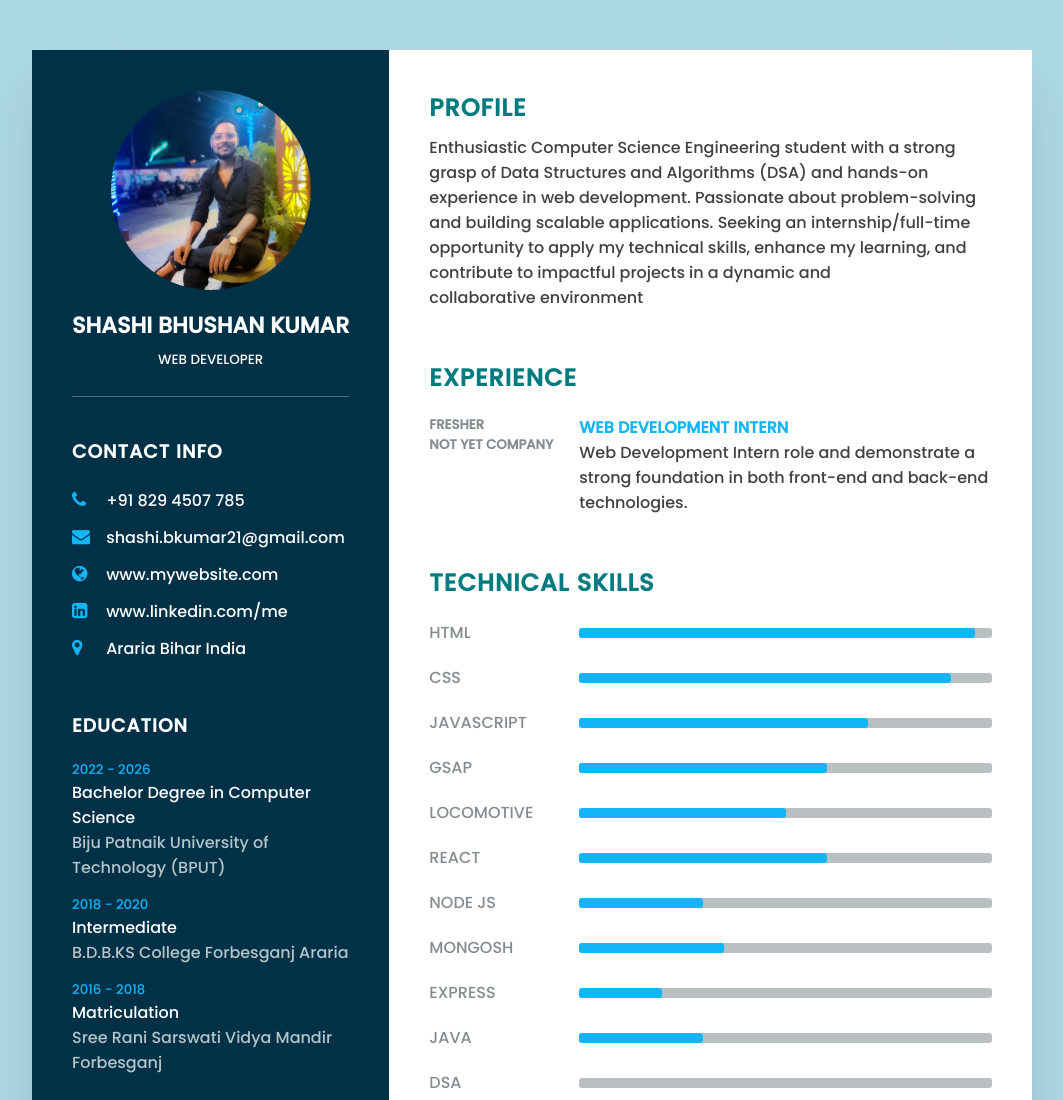
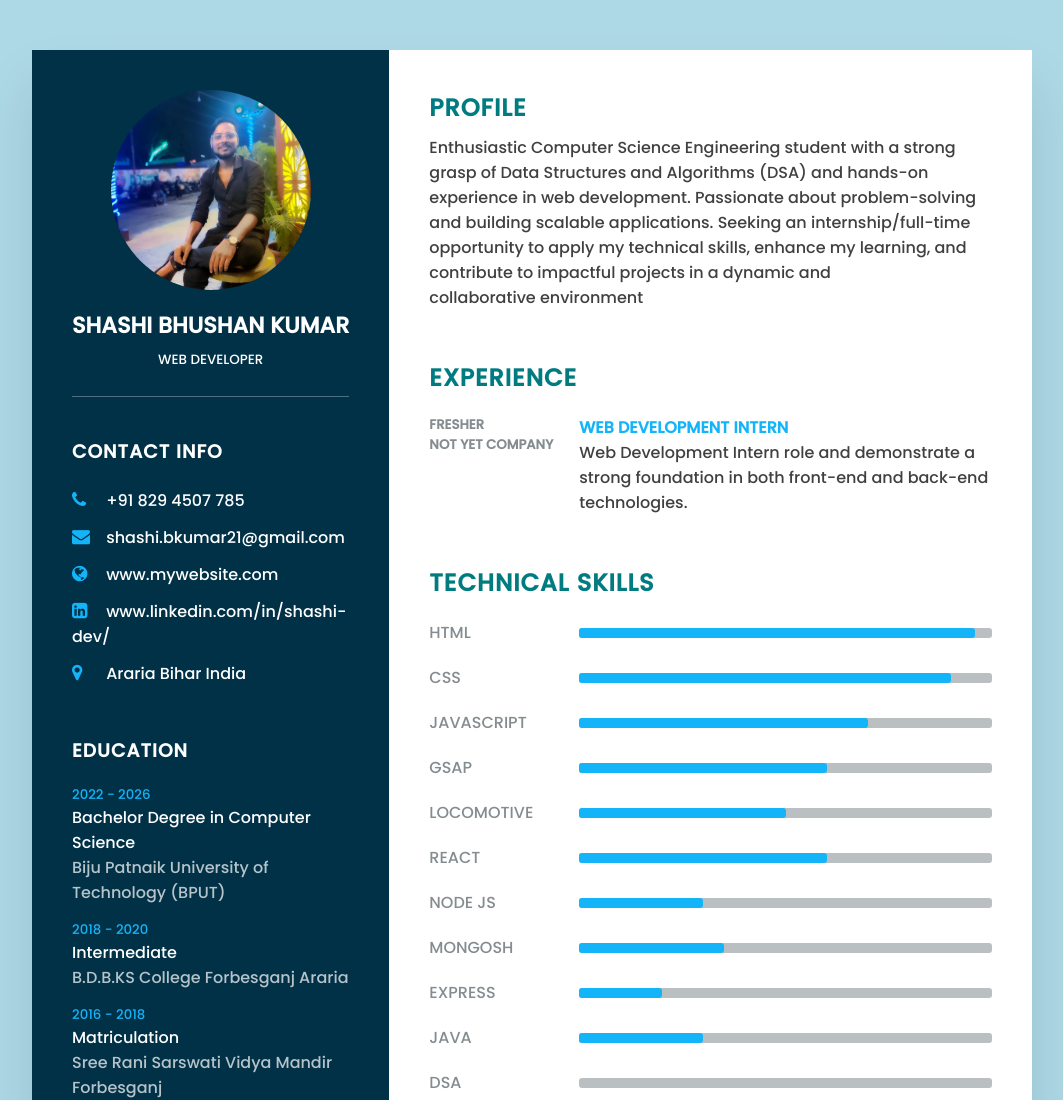
Before and after one commit to shashibhushan21/CV-Resume, a plain HTML site: page index.html in a window 1280 px wide. Shown: the top 1100 px of the page, without its empty margins (108-1171 px from the left). Drawn offline with Linux system fonts and the light colour scheme.

Commit message:
update contact information links and styles

```diff
--- a/index.html
+++ b/index.html
@@ -27,11 +27,11 @@
                 <ul>
                     <li>
                         <span class="icon"><i class="fa fa-phone" aria-hidden="true"></i></span>
-                        <span class="text">+91 829 4507 785</span>
+                        <a href="tel:+918294507785"><span class="text">+91 829 4507 785</span></a>
                     </li>
                     <li>
                         <span class="icon"><i class="fa fa-envelope" aria-hidden="true"></i></span>
-                        <span class="text">shashi.bkumar21@gmail.com</span>
+                        <a href="mailto:shashi.bkumar21@gmail.com"><span class="text">shashi.bkumar21@gmail.com</span></a>
                     </li>
                     <li>
                         <span class="icon"><i class="fa fa-globe" aria-hidden="true"></i></span>
@@ -39,11 +39,13 @@
                     </li>
                     <li>
                         <span class="icon"><i class="fa fa-linkedin-square" aria-hidden="true"></i></span>
-                        <span class="text">www.linkedin.com/me</span>
+                        <a href="https://www.linkedin.com/in/shashi-bhushan-kumar-9b25a12b1/"><span class="text">www.linkedin.com/in/shashi-dev/</span></a>
                     </li>
                     <li>
                         <span class="icon"><i class="fa fa-map-marker" aria-hidden="true"></i></span>
-                        <span class="text">Araria Bihar India</span>
+
+                        <a href="https://www.google.co.in/maps/place/Narpatganj,+Bihar/@26.3364984,87.0946741,15z/data=!3m1!4b1!4m6!3m5!1s0x39efa6fd970ebc69:0x87ca0de93f7c8a36!8m2!3d26.3342129!4d87.1048702!16s%2Fm%2F05q3thk?entry=ttu&g_ep=EgoyMDI1MDMyNS4xIKXMDSoASAFQAw%3D%3D">
+                            <span class="text">Araria Bihar India</span></a>
                     </li>
                 </ul>
             </div>
--- a/style.css
+++ b/style.css
@@ -92,6 +92,7 @@ body {
 }
 .contactInfo ul{
     position: relative;
+    /* text-wrap: nowrap; */
 
 }
 .contactInfo ul li{
@@ -139,6 +140,9 @@ body {
     left: 0;
     height:100%;
     background-color: var(--icon-color);
+}
+a{
+    text-decoration: none;
 }
 
 /* -----------Right-Side--------------- */
```
